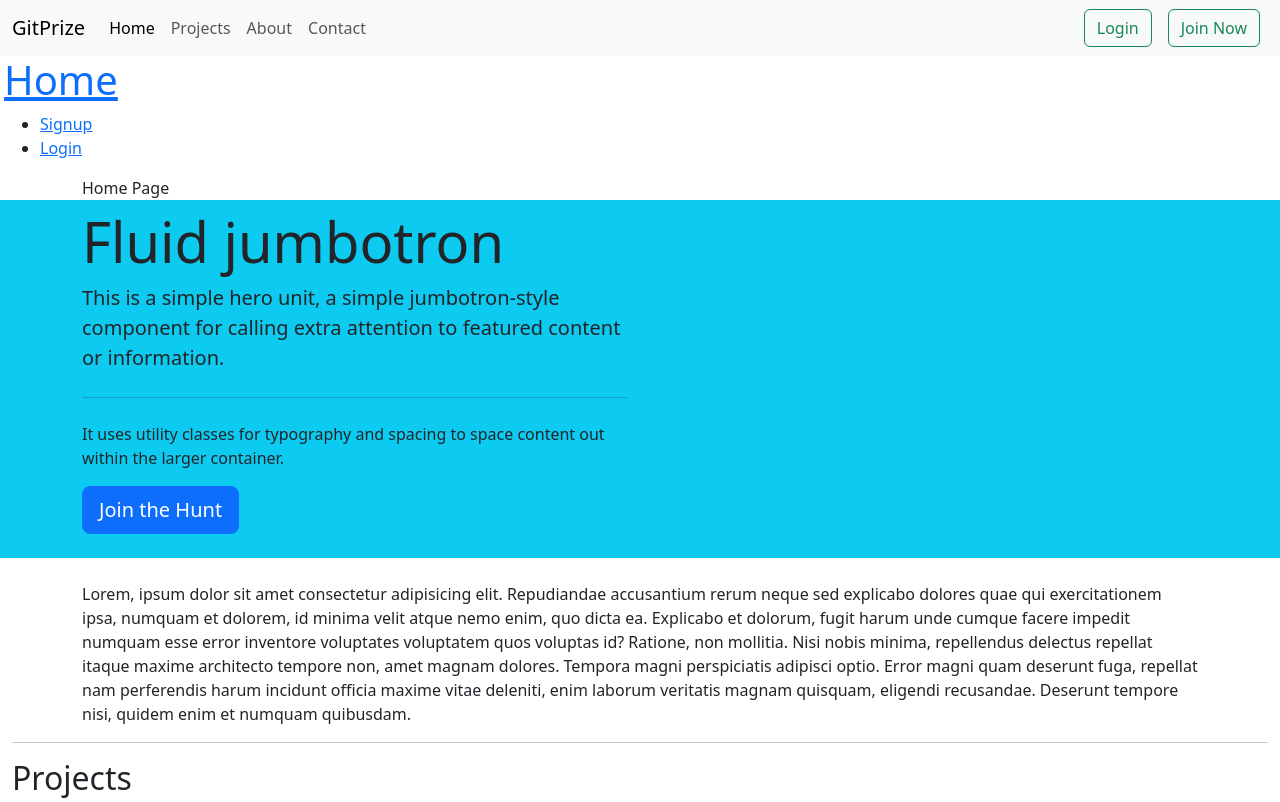
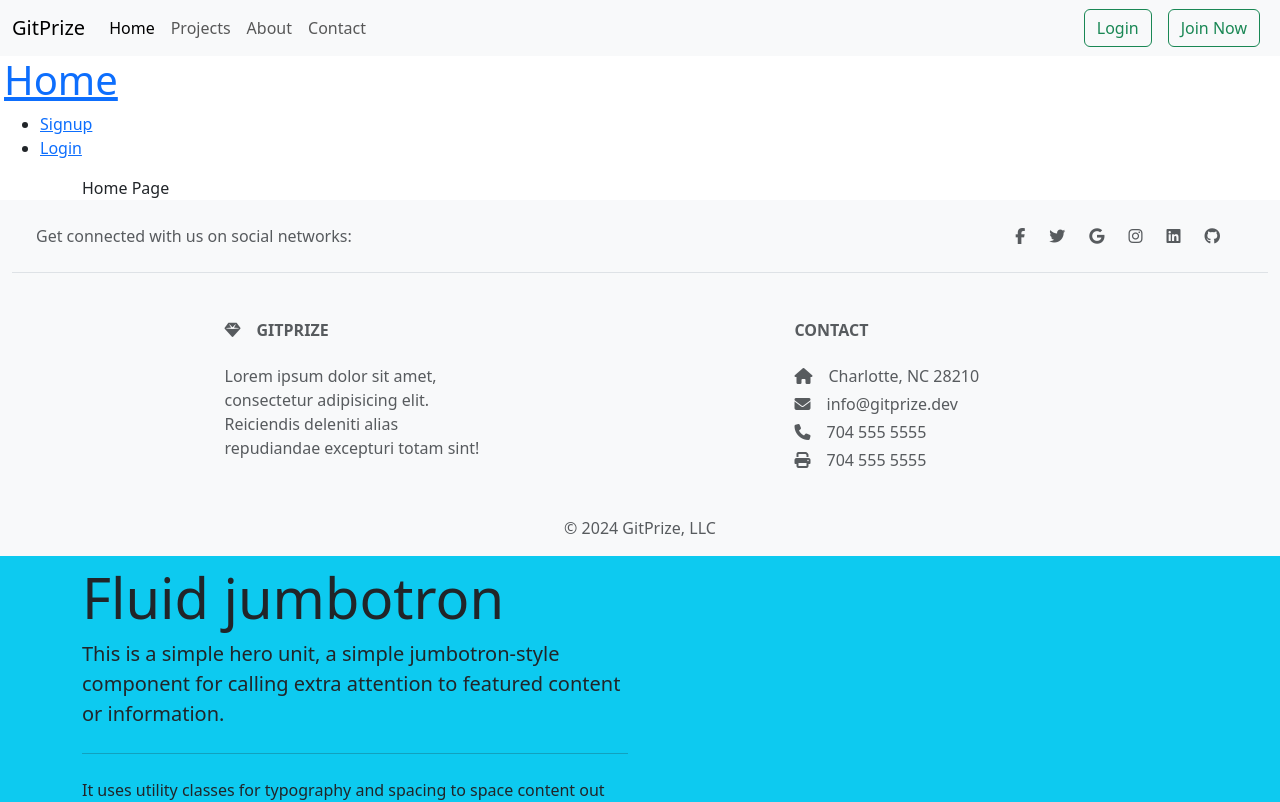
Before and after one commit to coulterkyle/Project-3, a React (Vite) app in the folder client/: page / in a window 1280 px wide. Shown: the top 802 px of the page. Built offline with nearby package versions, Linux system fonts and the light colour scheme.

Commit message:
Added footer to be rendered.

```diff
--- a/client/src/App.jsx
+++ b/client/src/App.jsx
@@ -8,6 +8,7 @@ import {
 import { setContext } from '@apollo/client/link/context';
 
 import Nav from './components/Nav';
+import Footer from './components/ui/footer.jsx';
 
 const httpLink = createHttpLink({
   uri: '/graphql',
@@ -33,6 +34,7 @@ function App() {
     <ApolloProvider client={client}>
         <Nav />
         <Outlet />
+        <Footer />
     </ApolloProvider>
   );
 }
--- /dev/null
+++ b/client/src/components/ui/footer.jsx
@@ -0,0 +1,44 @@
+export default function Footer() {
+    return (
+        <footer class="container-fluid text-center text-lg-start bg-body-tertiary text-muted mt-auto">
+          <section id="social-media" class="d-flex justify-content-center justify-content-lg-between p-4 border-bottom">
+            <div class="me-5 d-none d-lg-block">
+              <span>Get connected with us on social networks:</span>
+            </div>
+            <div>
+              <a href="#" class="me-4 text-reset"><i class="fab fa-facebook-f"></i></a>
+              <a href="#" class="me-4 text-reset"><i class="fab fa-twitter"></i></a>
+              <a href="#" class="me-4 text-reset"><i class="fab fa-google"></i></a>
+              <a href="#" class="me-4 text-reset"><i class="fab fa-instagram"></i></a>
+              <a href="#" class="me-4 text-reset"><i class="fab fa-linkedin"></i></a>
+              <a href="#" class="me-4 text-reset"><i class="fab fa-github"></i></a>
+            </div>
+          </section>
+
+          <section id="secondary-info" class="">
+            <div class="container text-center text-md-start mt-5">
+              <div class="row mt-3">
+                <div class="col-md-3 col-lg-4 col-xl-3 mx-auto mb-4">
+                  <h6 class="text-uppercase fw-bold mb-4">
+                    <i class="fas fa-gem me-3"></i>GitPrize
+                  </h6>
+                  <p>
+                    Lorem ipsum dolor sit amet, consectetur adipisicing elit. Reiciendis deleniti alias repudiandae excepturi totam sint!
+                  </p>
+                </div>
+
+                <div class="col-md-4 col-lg-3 col-xl-3 mx-auto mb-md-0 mb-4">
+                  <h6 class="text-uppercase fw-bold mb-4">Contact</h6>
+                  <p class="my-1"><i class="fas fa-home me-3"></i>Charlotte, NC 28210</p>
+                  <p class="my-1"><i class="fas fa-envelope me-3"></i>info@gitprize.dev</p>
+                  <p class="my-1"><i class="fas fa-phone me-3"></i>704 555 5555</p>
+                  <p class="my-1"><i class="fas fa-print me-3"></i>704 555 5555</p>
+                </div>
+              </div>
+            </div>
+          </section>
+
+          <div class="text-center py-3"> © 2024 GitPrize, LLC</div>
+        </footer>
+    );
+  }
```
